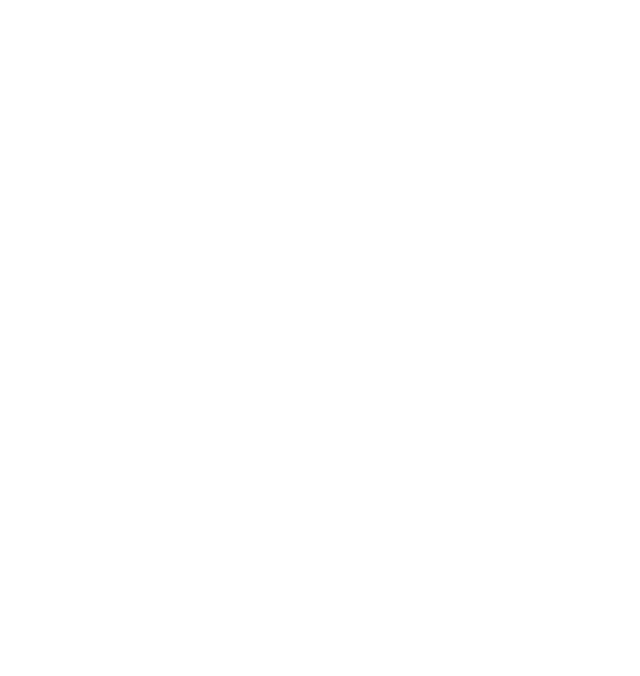
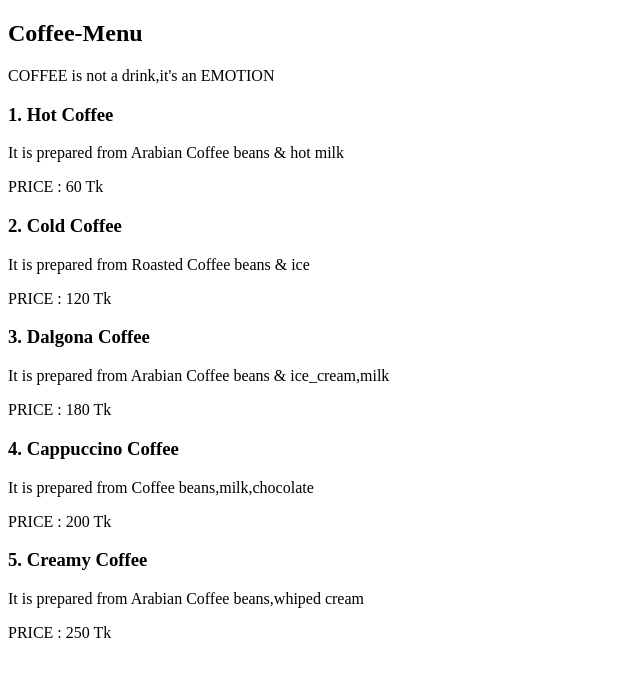
Before and after one commit to SadiaIT21062/CoffeeMenu, a plain HTML site: page index.html in a window 1280 px wide. Shown: the whole page, without its empty margins (0-640 px from the left). Drawn offline with Linux system fonts and the light colour scheme.

Commit message:
insert menu

```diff
--- a/index.html
+++ b/index.html
@@ -6,6 +6,33 @@
     <title>CoffeeMenu</title>
 </head>
 <body>
+    <h2>Coffee-Menu</h2>
+    <p>COFFEE is not a drink,it's an EMOTION</p>
 
+    <div>
+        <h3>1. Hot Coffee</h3>
+        <p>It is prepared from Arabian Coffee beans & hot milk</p>
+        <p>PRICE : 60 Tk</p>
+    </div>
+    <div>
+        <h3>2. Cold Coffee</h3>
+        <p>It is prepared from Roasted Coffee beans & ice</p>
+        <p>PRICE : 120 Tk</p>
+    </div>
+    <div>
+        <h3>3. Dalgona Coffee</h3>
+        <p>It is prepared from Arabian Coffee beans & ice_cream,milk</p>
+        <p>PRICE : 180 Tk</p>
+    </div>
+    <div>
+        <h3>4. Cappuccino Coffee</h3>
+        <p>It is prepared from Coffee beans,milk,chocolate</p>
+        <p>PRICE : 200 Tk</p>
+    </div>
+    <div>
+        <h3>5. Creamy Coffee</h3>
+        <p>It is prepared from Arabian Coffee beans,whiped cream</p>
+        <p>PRICE : 250 Tk</p>
+    </div>
 </body>
 </html>
```
